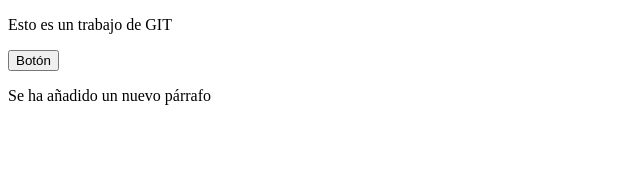
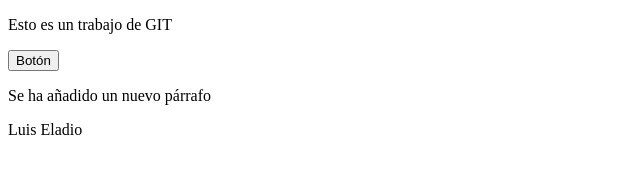
Before and after one commit to LuisEladioSG/primer-repositorio, a plain HTML site: page index.html in a window 1280 px wide. Shown: the full height of the page, 0-640 px from the left. Drawn offline with Linux system fonts and the light colour scheme.

Commit message:
Añadido un párrafo con mi nombre

```diff
--- a/index.html
+++ b/index.html
@@ -10,5 +10,6 @@
     <p>Esto es un trabajo de GIT</p>
     <button onclick="MyFunction1()">Botón</button>
     <p>Se ha añadido un nuevo párrafo</p>
+    <p>Luis Eladio</p>
 </body>
 </html>
```
